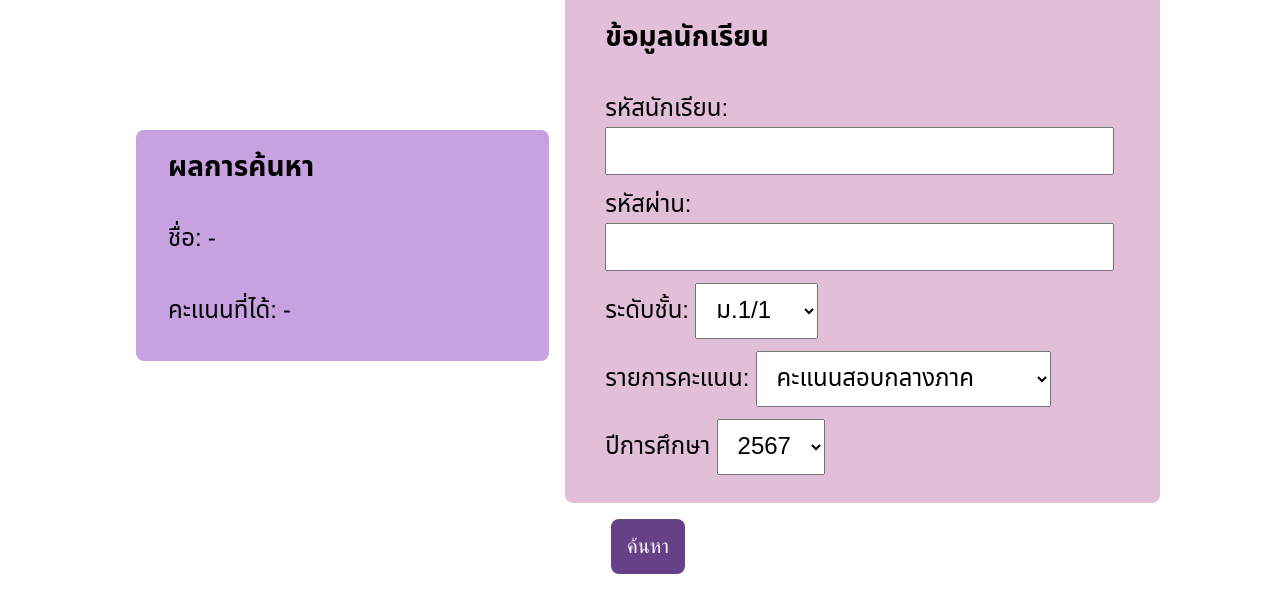
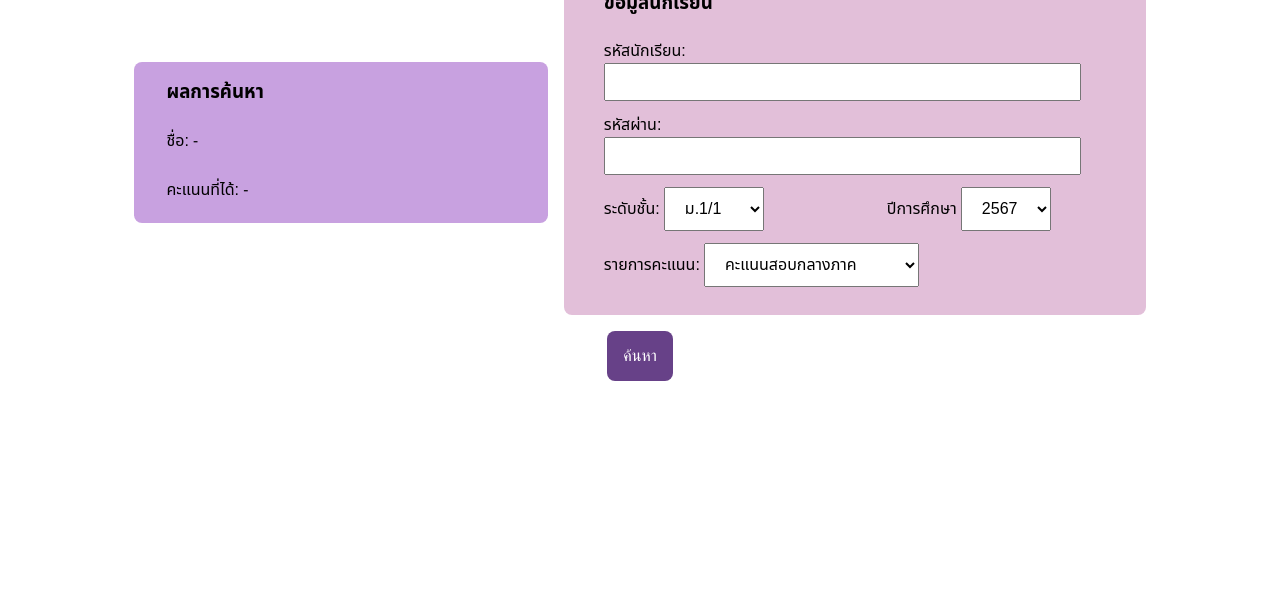
Before and after one commit to Chinnawat55555/score-page, a plain HTML site: page index.html in a window 1280 px wide. Shown: the part 293-883 px from the top of the page. After the commit the page ends 800 px from the top, so only its background shows below. Drawn offline with Linux system fonts and the light colour scheme.

Commit message:
add css rule

```diff
--- a/index.html
+++ b/index.html
@@ -5,7 +5,7 @@
             Math Scores
         </title>
         <meta charset="UTF-8">
-        <meta name="viewport" content="width=device-width, initial-scale=0.6">
+        <meta name="viewport" content="width=device-width, initial-scale=1.0">
         <script src="./handlers/formHandle.js" ></script>
         <link href="./styles/score.page.css" rel="stylesheet">
     </head>
@@ -46,6 +46,13 @@
                                         <option value="6_1">ม.6/1</option>
                                     </select>
                                 </div>
+                                <div class="form-item">
+                                    <label for="ed_year">ปีการศึกษา</label>
+                                    <select name="ed_year" id="ed_year">
+                                        <option value="2567">2567</option>
+                                        <option value="2568">2568</option>
+                                    </select>
+                                </div>
                             </div>
                             <div class="row">
                                 <div class="form-item">
@@ -53,15 +60,6 @@
                                     <select name="test_type" id="test_type">
                                         <option value="mid_term">คะแนนสอบกลางภาค</option>
                                         <option value="final_1_term">คะแนนสอบกลางปลาย(1)</option>
-                                    </select>
-                                </div>
-                            </div>
-                            <div class="row">
-                                <div class="form-item">
-                                    <label for="ed_year">ปีการศึกษา</label>
-                                    <select name="ed_year" id="ed_year">
-                                        <option value="2567">2567</option>
-                                        <option value="2568">2568</option>
                                     </select>
                                 </div>
                             </div>
--- a/styles/score.page.css
+++ b/styles/score.page.css
@@ -1,11 +1,13 @@
+* {
+    box-sizing: border-box;
+}
+
 body {
     display: flex;
     flex-direction: column;
     align-items: center;
-    justify-content: center;
     font-family: "Noto Sans Thai", sans-serif;
-    font-size: 1.5rem;
-    width: 100%;
+    font-size: 1rem;
 }
 
 .header {
@@ -65,12 +67,12 @@ body {
         margin-bottom: 0.25rem;
     }
     input {
-        font-size: 1.5rem;
+        font-size: 1rem;
         width: 95%;
         padding: 0.5rem;
     }
     select {
-        font-size: 1.5rem;
+        font-size: 1rem;
         font-family: "Noto Sans Thai", sans-serif;
         padding-inline: 1rem;
         padding-top: 0.5rem;
@@ -111,7 +113,7 @@ body {
     border-radius: 0.5rem;
     border: none;
     cursor: pointer;
-    font-size: 1.25rem;
+    font-size: 1rem;
 }
 
 #fetchButton:hover {
```
